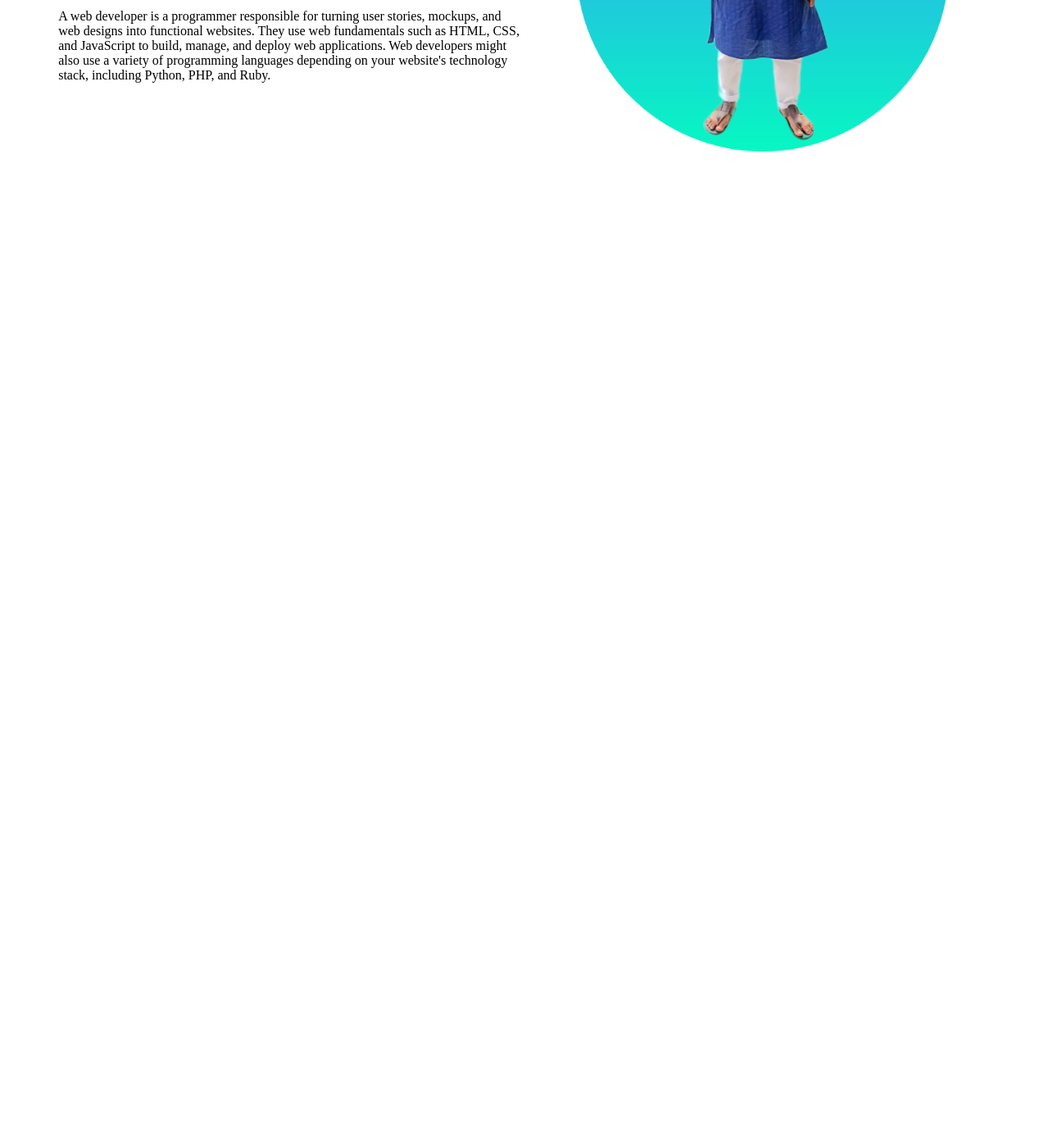
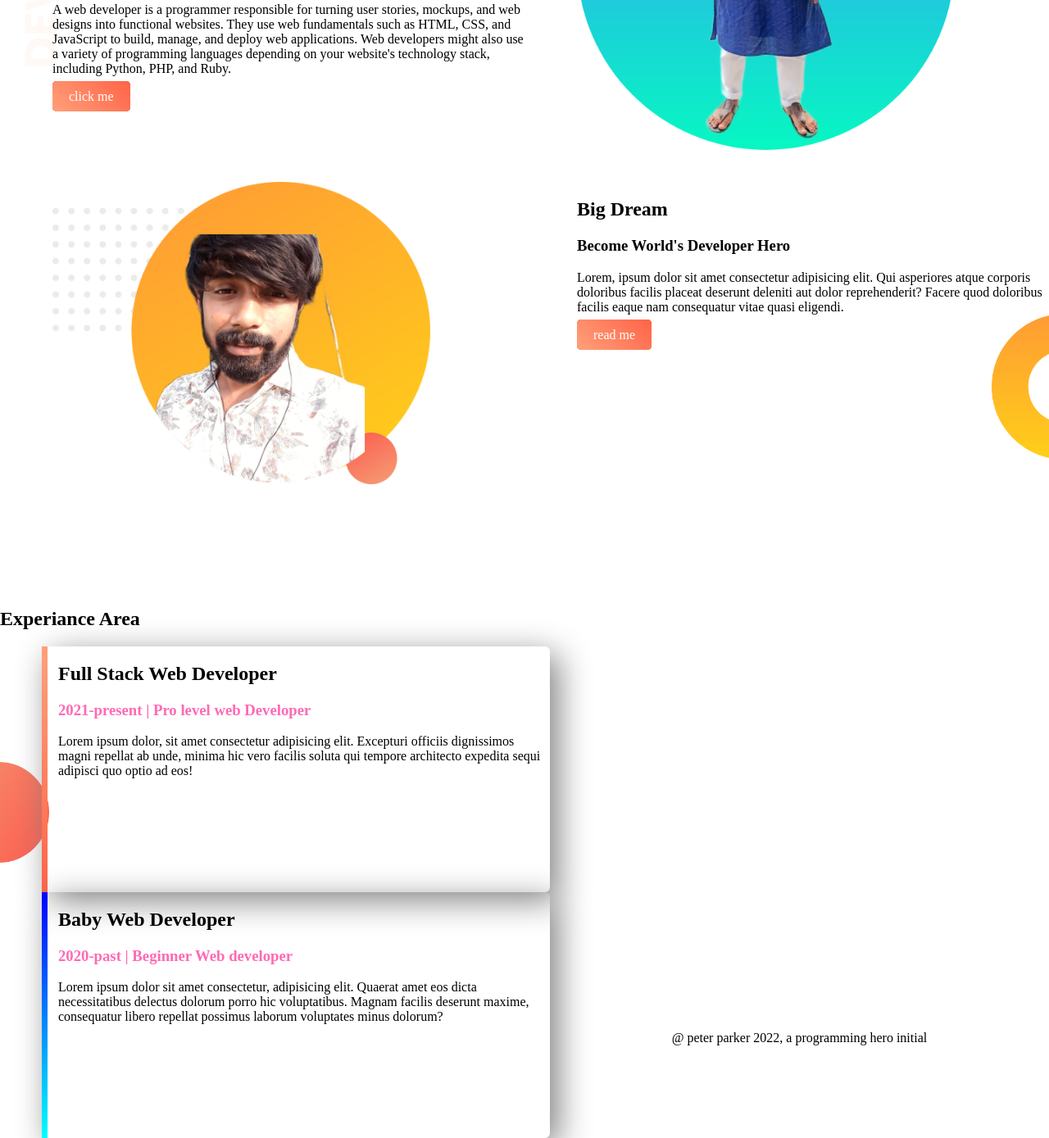
Before and after one commit to webdevarFan/web-portfolio, a plain HTML site: page index.html in a window 1280 px wide. Shown: the part 278-1667 px from the top of the page at 82% size. Before the commit the page ends 800 px from the top, so only its background shows below. Drawn offline with Linux system fonts and the light colour scheme; a web font is replaced by a local one.

Commit message:
finish my first website

```diff
--- a/index.html
+++ b/index.html
@@ -11,14 +11,48 @@
     <link rel="stylesheet" href="style.css">
 </head>
 <body>
-    <section>
+    <section class="top-banner">
       <div class="half-width">
         <h1>Welcame To</h1>
         <h1><span class="name-highlight">Noyon </span> Developer</h1>
         <h3>World-class professional web dev</h3>
         <p>A web developer is a programmer responsible for turning user stories, mockups, and web designs into functional websites. They use web fundamentals such as HTML, CSS, and JavaScript to build, manage, and deploy web applications. Web developers might also use a variety of programming languages depending on your website's technology stack, including Python, PHP, and Ruby.</p>
+        <a class="link-button"  target="_blank" href="https://www.youtube.com/">click me</a>
       </div>
       <div  class="half-width"><img src="images/Profile1.png" alt=""></div>
     </section>
+      <section class="dream-area">
+        <div class="half-width">
+          <img src="images/image 11.png" alt="">
+        </div>
+        <div class="half-width">
+          <h2>Big Dream</h2>
+          <h3>Become World's Developer Hero</h3>
+          <p>Lorem, ipsum dolor sit amet consectetur adipisicing elit. Qui asperiores atque corporis doloribus facilis placeat deserunt deleniti aut dolor reprehenderit? Facere quod doloribus facilis eaque nam consequatur vitae quasi eligendi.</p>
+          <a class="link-button"  target="_blank" href="https://www.programming-hero.com/">read me</a>
+        </div>
+
+      </section>
+      <section class="experiance-area">
+        <h2>Experiance Area</h2>
+        <div id="full-stack" class="half-width single-experiance">
+          <h2>Full Stack Web Developer</h2>
+          <h3 class="name-highlight">2021-present | Pro level web Developer </h3>
+          <p>Lorem ipsum dolor, sit amet consectetur adipisicing elit. Excepturi officiis dignissimos magni repellat ab unde, minima hic vero facilis soluta qui tempore architecto expedita sequi adipisci quo optio ad eos!</p>
+
+
+        </div>
+        <div id="baby-web" class="half-width single-experiance  ">
+          <h2>Baby Web Developer</h2>
+          <h3 class="name-highlight "> 2020-past | Beginner Web developer</h3>
+
+          <p>Lorem ipsum dolor sit amet consectetur, adipisicing elit. Quaerat amet eos dicta necessitatibus delectus dolorum porro hic voluptatibus. Magnam facilis deserunt maxime, consequatur libero repellat possimus laborum voluptates minus dolorum?</p>
+
+        </div>
+
+      </section>
+      <footer>
+        <p>@ peter parker 2022, a programming hero initial </p>
+      </footer>
 </body>
 </html>
--- a/style.css
+++ b/style.css
@@ -1,4 +1,5 @@
 body{
+    margin: 0;
     font-family: 'Labrada', serif;
 }
 h1{
@@ -16,3 +17,67 @@ h1{
 .half-width img{
     width: 80%;
 }
+.top-banner{
+
+    background-image: url("images/top-banner.png");
+    background-repeat: no-repeat;
+
+}
+section{
+    height: 500px;
+}
+.link-button{
+    text-decoration: none;
+    background-image: linear-gradient(45deg,lightSalmon,tomato);
+    background-color: brown;
+    padding: 10px 20px;
+    border-radius: 5px;
+    -webkit-border-radius: 5px;
+    -moz-border-radius: 5px;
+    -ms-border-radius: 5px;
+    -o-border-radius: 5px;
+    color: white;
+    font-weight: 700px;
+}
+.dream-area{
+    background-image: url("images/dream-bg.png");
+    background-repeat: no-repeat;
+    background-position: right;
+    background-size: 70px;
+
+
+}
+.single-experiance{
+    box-shadow: 10px 10px 40px gray;
+    border-radius: 6px;
+    -webkit-border-radius: 6px;
+    -moz-border-radius: 6px;
+    -ms-border-radius: 6px;
+    -o-border-radius: 6px;
+    height: 300px;
+    width: 600px;
+
+}
+.experiance-area{
+    background-image: url("images/exp-bg.png");
+    background-repeat: no-repeat;
+    background-size: 60px;
+    background-position: 0px;
+}
+#full-stack{
+    border-left: 7px solid;
+    border-image: linear-gradient( 180deg ,lightSalmon, tomato) ;
+    border-image-slice: 1;
+}
+#baby-web{
+    border-left: 7px solid;
+    border-image: linear-gradient(180deg,blue,cyan);
+    border-image-slice: 1;
+
+
+}
+footer p{
+    text-align: center;
+    font-size: medium;
+    text-shadow: 12px;
+}
```
